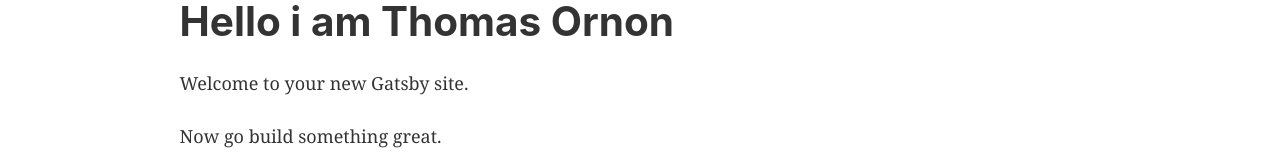
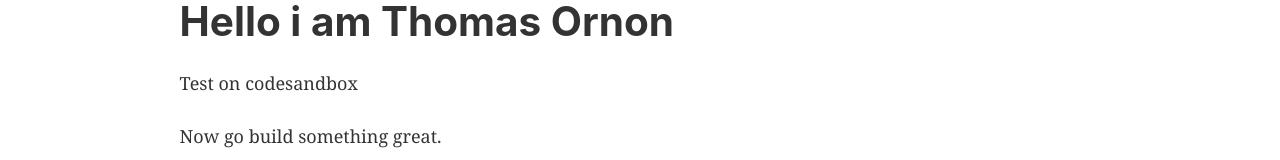
Before and after one commit to torn0n/gatsbylab, a Gatsby site: page / in a window 1280 px wide. Shown: the part 123-283 px from the top of the page. Built offline with nearby package versions, Linux system fonts and the light colour scheme; Gatsby itself is replaced by a stand-in of ours.

Commit message:
test codesandbox

```diff
--- a/src/pages/index.js
+++ b/src/pages/index.js
@@ -9,7 +9,7 @@
   <Layout>
     <SEO title="Home" keywords={[`gatsby`, `application`, `react`]} />
     <h1>Hello i am Thomas Ornon</h1>
-    <p>Welcome to your new Gatsby site.</p>
+    <p>Test on codesandbox</p>
     <p>Now go build something great.</p>
     <div style={{ maxWidth: `300px`, marginBottom: `1.45rem` }}>
       <Image />
```
